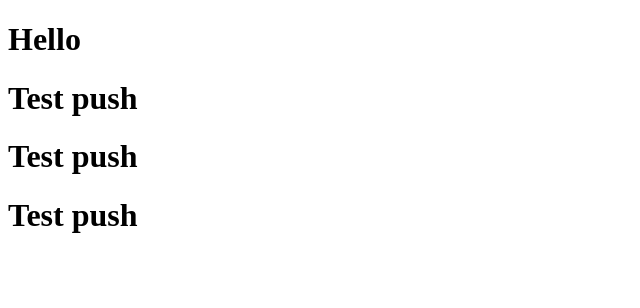
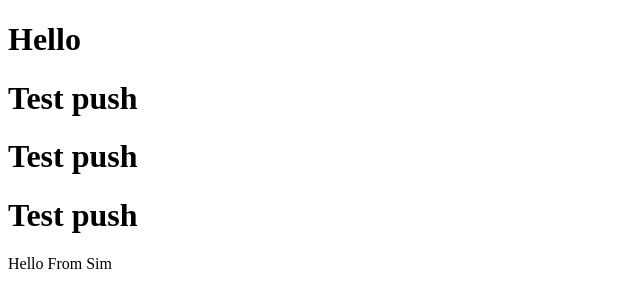
Before and after one commit to Thivcoding/GithubPushTest, a plain HTML site: page index.html in a window 1280 px wide. Shown: the whole page, without its empty margins (0-640 px from the left). Drawn offline with Linux system fonts and the light colour scheme.

Commit message:
ter hx hx

```diff
--- a/index.html
+++ b/index.html
@@ -10,5 +10,6 @@
     <h1>Test push</h1>
     <h1>Test push</h1>
     <h1>Test push</h1>
+    <h>Hello From Sim</h>
 </body>
 </html>
```
